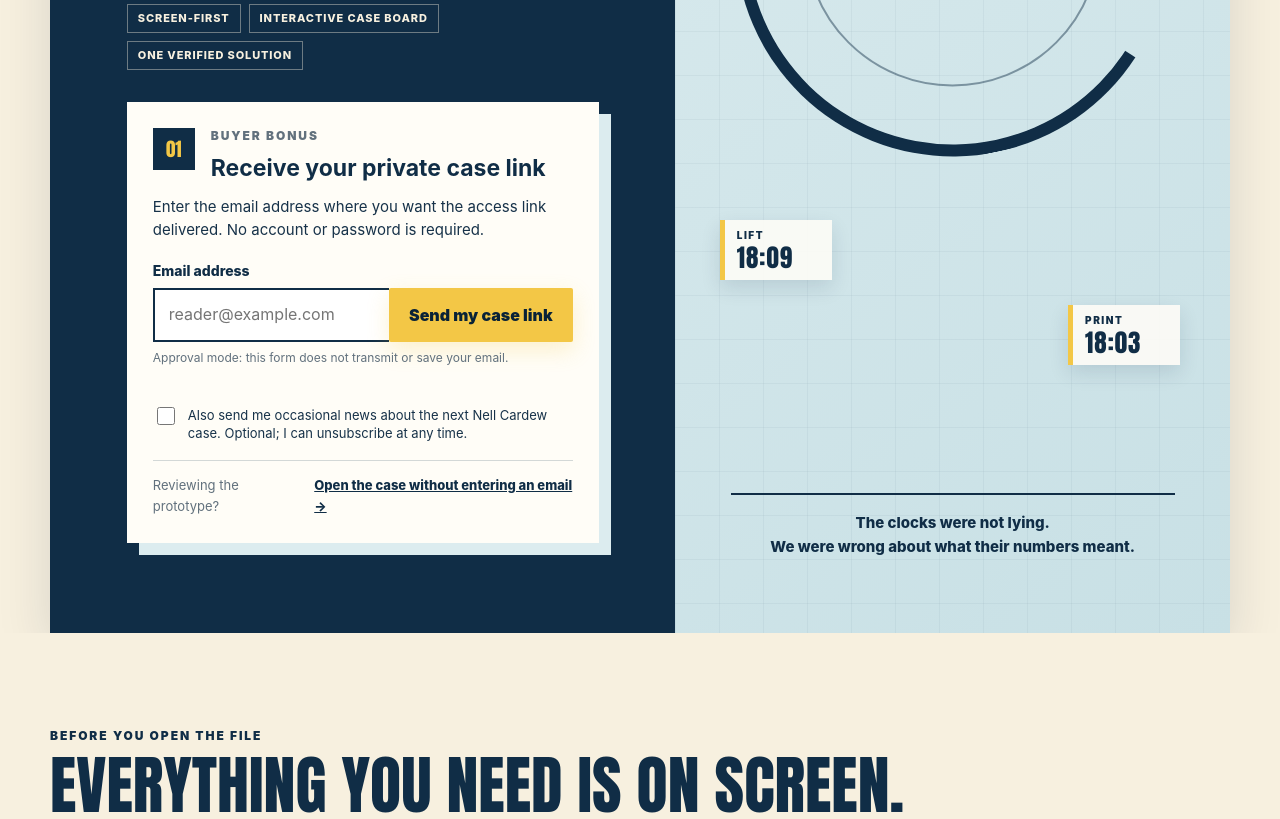
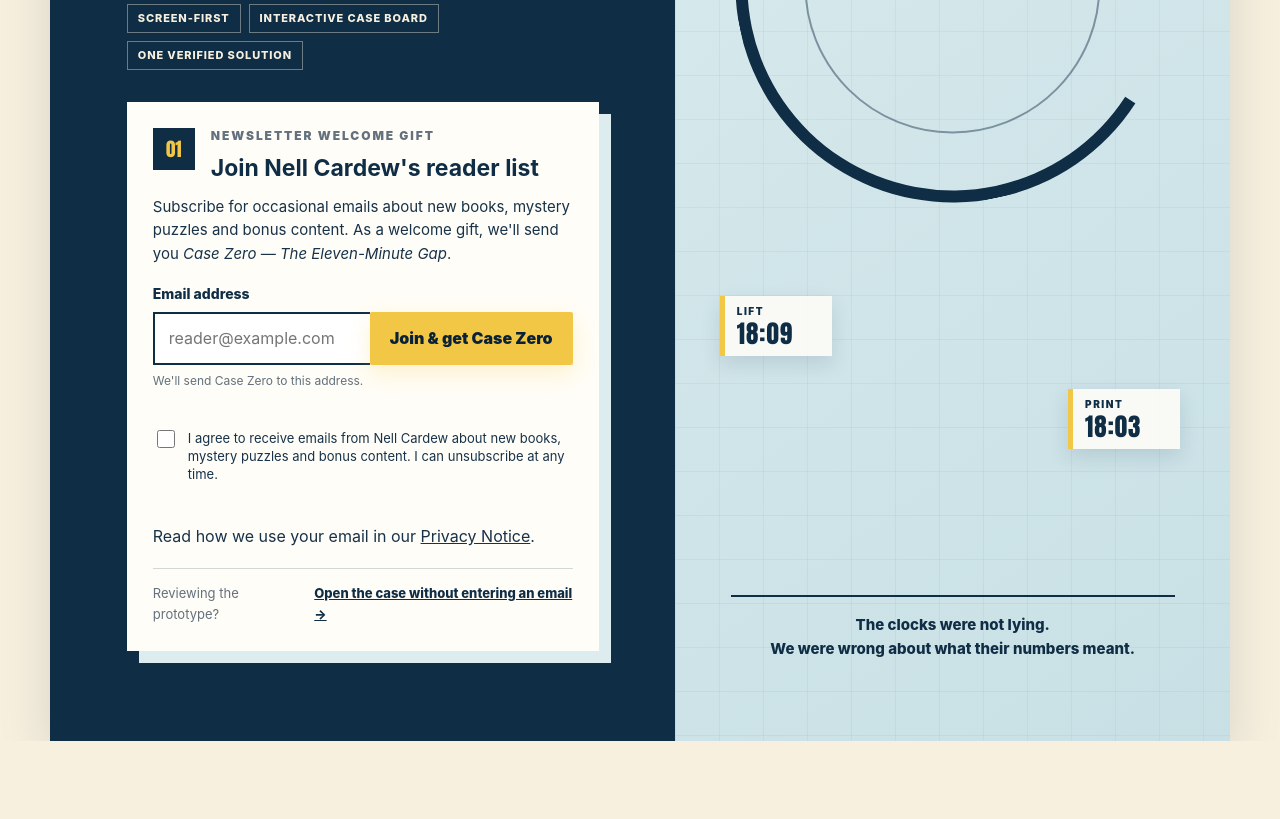
Before and after one commit to nellcardew2-cpu/casefile-zero-site, a plain HTML site: page index.html in a window 1280 px wide. Shown: the part 707-1526 px from the top of the page. Drawn offline with Linux system fonts and the light colour scheme.

Commit message:
Update index.html for Brevo signup review

```diff
--- a/index.html
+++ b/index.html
@@ -4,7 +4,7 @@
   <meta charset="utf-8">
   <meta name="viewport" content="width=device-width, initial-scale=1">
   <meta name="theme-color" content="#102d46">
-  <meta name="description" content="Unlock Case Zero: The Eleven-Minute Gap, an exclusive Nell Cardew reader case.">
+  <meta name="description" content="Join Nell Cardew's reader list and receive Case Zero: The Eleven-Minute Gap as a welcome gift.">
   <title>Case Zero — The Eleven-Minute Gap</title>
   <link rel="icon" href="assets/favicon.svg" type="image/svg+xml">
   <link rel="stylesheet" href="assets/styles.css">
@@ -42,31 +42,33 @@
           <div class="access-card__heading">
             <span class="step-number">01</span>
             <div>
-              <p class="kicker">Buyer bonus</p>
-              <h2>Receive your private case link</h2>
+              <p class="kicker">Newsletter welcome gift</p>
+              <h2>Join Nell Cardew's reader list</h2>
             </div>
           </div>
-          <p>Enter the email address where you want the access link delivered. No account or password is required.</p>
+          <p>Subscribe for occasional emails about new books, mystery puzzles and bonus content. As a welcome gift, we'll send you <em>Case Zero — The Eleven-Minute Gap</em>.</p>
 
           <form class="access-form" id="access-form" novalidate>
             <label for="reader-email">Email address</label>
             <div class="input-row">
               <input id="reader-email" name="email" type="email" inputmode="email" autocomplete="email" placeholder="reader@example.com" aria-describedby="email-note email-error" required>
-              <button class="button button--yellow" type="submit">Send my case link</button>
+              <button class="button button--yellow" type="submit">Join &amp; get Case Zero</button>
             </div>
-            <p class="field-note" id="email-note">Approval mode: this form does not transmit or save your email.</p>
+            <p class="field-note" id="email-note">We'll send Case Zero to this address.</p>
             <p class="field-error" id="email-error" role="alert"></p>
 
             <label class="check-row" for="news-consent">
-              <input id="news-consent" name="marketing_consent" type="checkbox">
-              <span>Also send me occasional news about the next Nell Cardew case. Optional; I can unsubscribe at any time.</span>
+              <input id="news-consent" name="marketing_consent" type="checkbox" aria-describedby="consent-error privacy-note" required>
+              <span>I agree to receive emails from Nell Cardew about new books, mystery puzzles and bonus content. I can unsubscribe at any time.</span>
             </label>
+            <p class="field-error" id="consent-error" role="alert"></p>
+            <p class="privacy-note" id="privacy-note">Read how we use your email in our <a href="privacy.html">Privacy Notice</a>.</p>
           </form>
 
           <div class="form-success" id="form-success" hidden tabindex="-1">
             <p class="kicker">Delivery simulation complete</p>
-            <h3>Your case file is ready.</h3>
-            <p>In the live version, the reader receives a private access link by email. For this approval copy, continue directly.</p>
+            <h3>Check your inbox.</h3>
+            <p>In the live version, confirm your subscription from the email we send you. Your Case Zero access link will follow confirmation. For this approval copy, continue directly.</p>
             <div class="button-row">
               <a class="button button--yellow" href="case.html">Open interactive case</a>
               <a class="button button--paper" href="downloads/CASE_ZERO_The_Eleven-Minute_Gap.pdf" download>Download / print PDF</a>
@@ -132,7 +134,7 @@
   <footer class="site-footer">
     <div class="wrap footer-inner">
       <p>© Nell Cardew · Halloway Archive Cases</p>
-      <a href="privacy.html">Privacy note</a>
+      <a href="privacy.html">Privacy Notice</a>
     </div>
   </footer>
 
```
